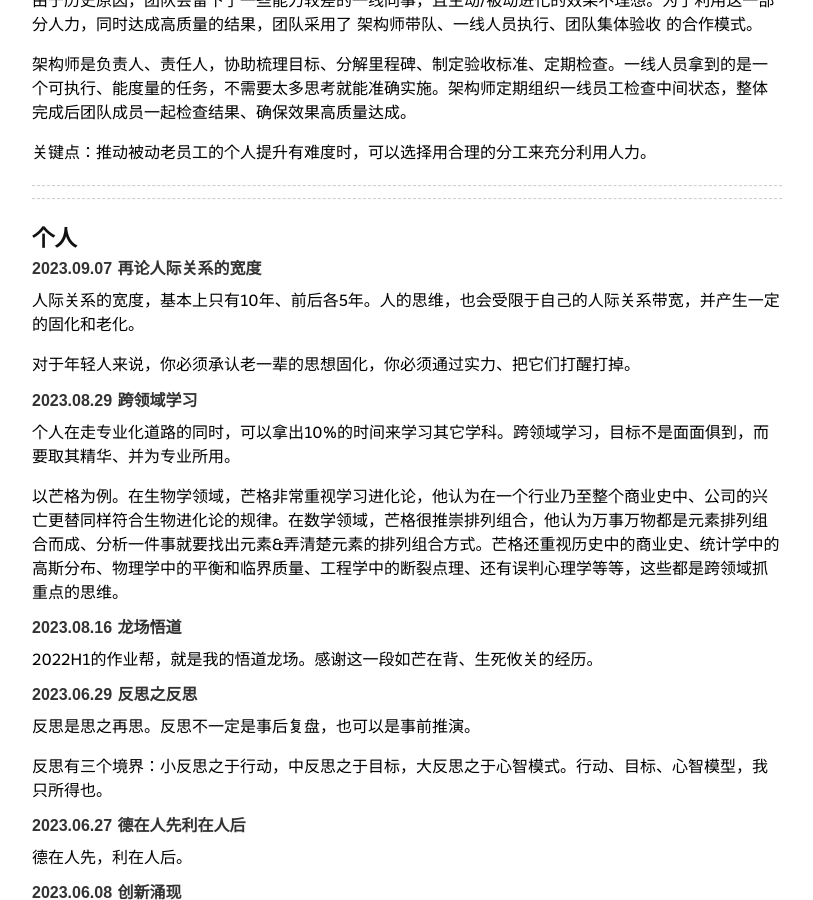
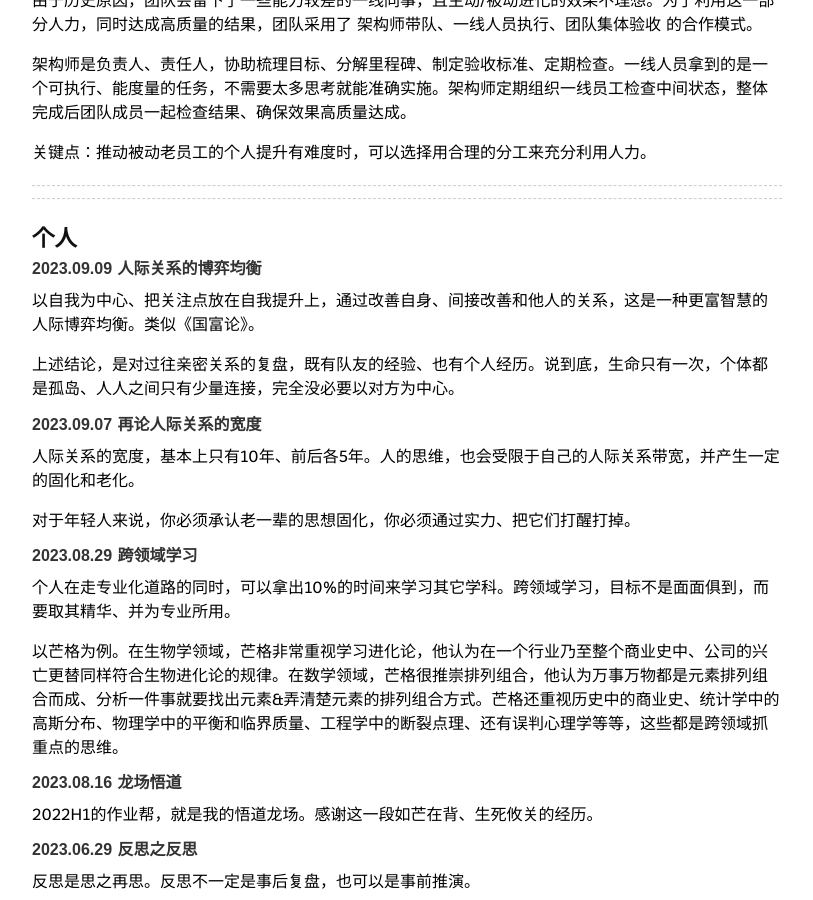
Before and after one commit to niean/niean.github.io, a Jekyll site: the page built from _posts/2020-03-15-op-tb.markdown, in a window 1280 px wide and 900 px high, scrolled down 28422 px. Shown: the whole window, without its empty margins (233-1046 px from the left). Built offline with Jekyll 4.4.1, drawn with Linux system fonts in a browser that asks for light colours; comment, search, counter and statistics services are not loaded; some of the changed text lies outside the part shown.

Commit message:
add:人际博弈

```diff
--- a/_posts/2020-03-15-op-tb.markdown
+++ b/_posts/2020-03-15-op-tb.markdown
@@ -980,6 +980,12 @@ Dev同学可能对分阶段认识有误区，可能会站在技术或代码开
 ------------------------------------------------------------------------------------------------------------
 ------------------------------------------------------------------------------------------------------------
 ## 个人
+#### 2023.09.09 人际关系的博弈均衡
+以自我为中心、把关注点放在自我提升上，通过改善自身、间接改善和他人的关系，这是一种更富智慧的人际博弈均衡。类似《国富论》。
+
+上述结论，是对过往亲密关系的复盘，既有队友的经验、也有个人经历。说到底，生命只有一次，个体都是孤岛、人人之间只有少量连接，完全没必要以对方为中心。
+
+
 #### 2023.09.07 再论人际关系的宽度
 人际关系的宽度，基本上只有10年、前后各5年。人的思维，也会受限于自己的人际关系带宽，并产生一定的固化和老化。
 
```
Also changed, not shown: other parts of _posts/2020-03-15-op-tb.markdown (+1 -1 lines).
